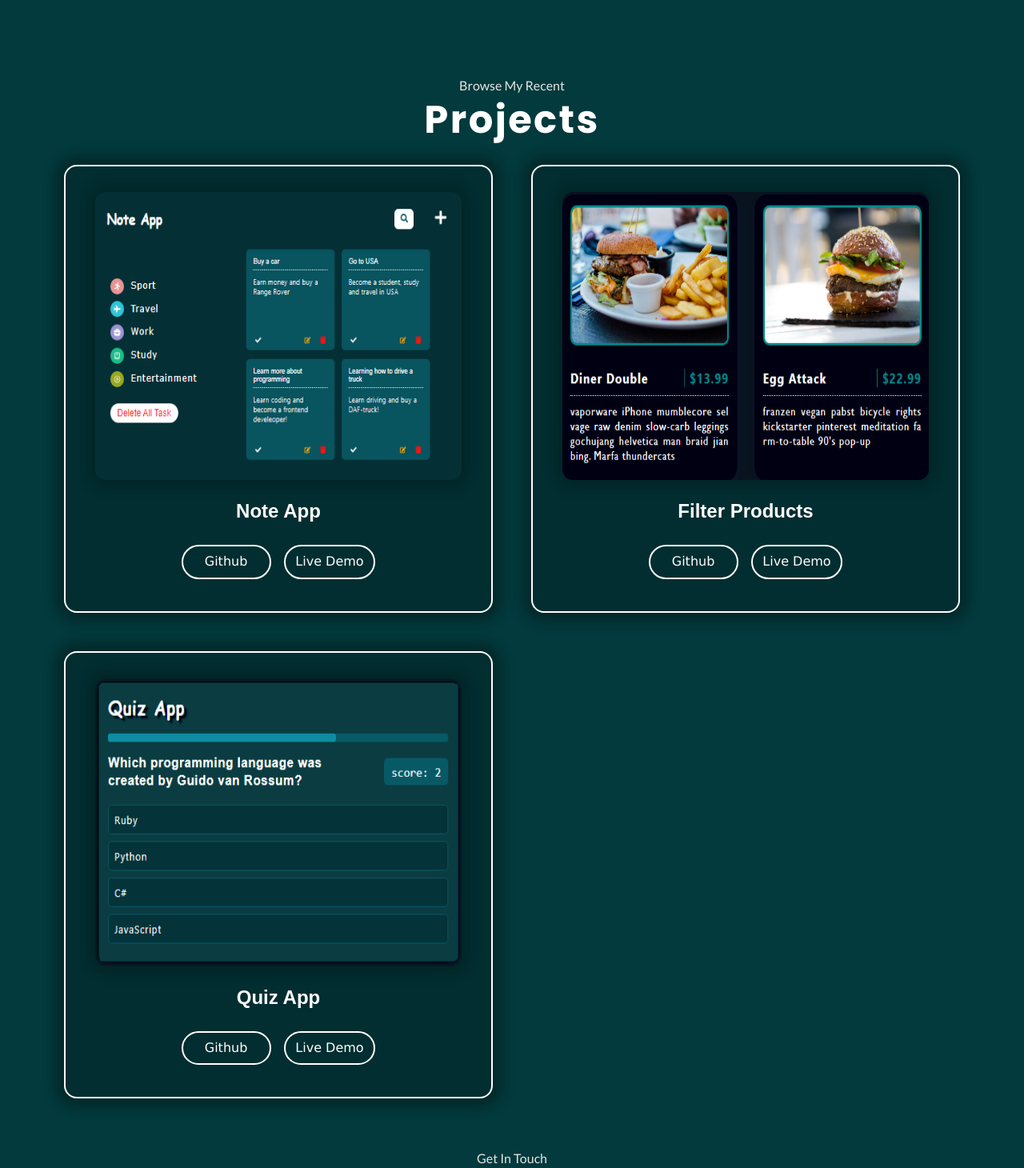
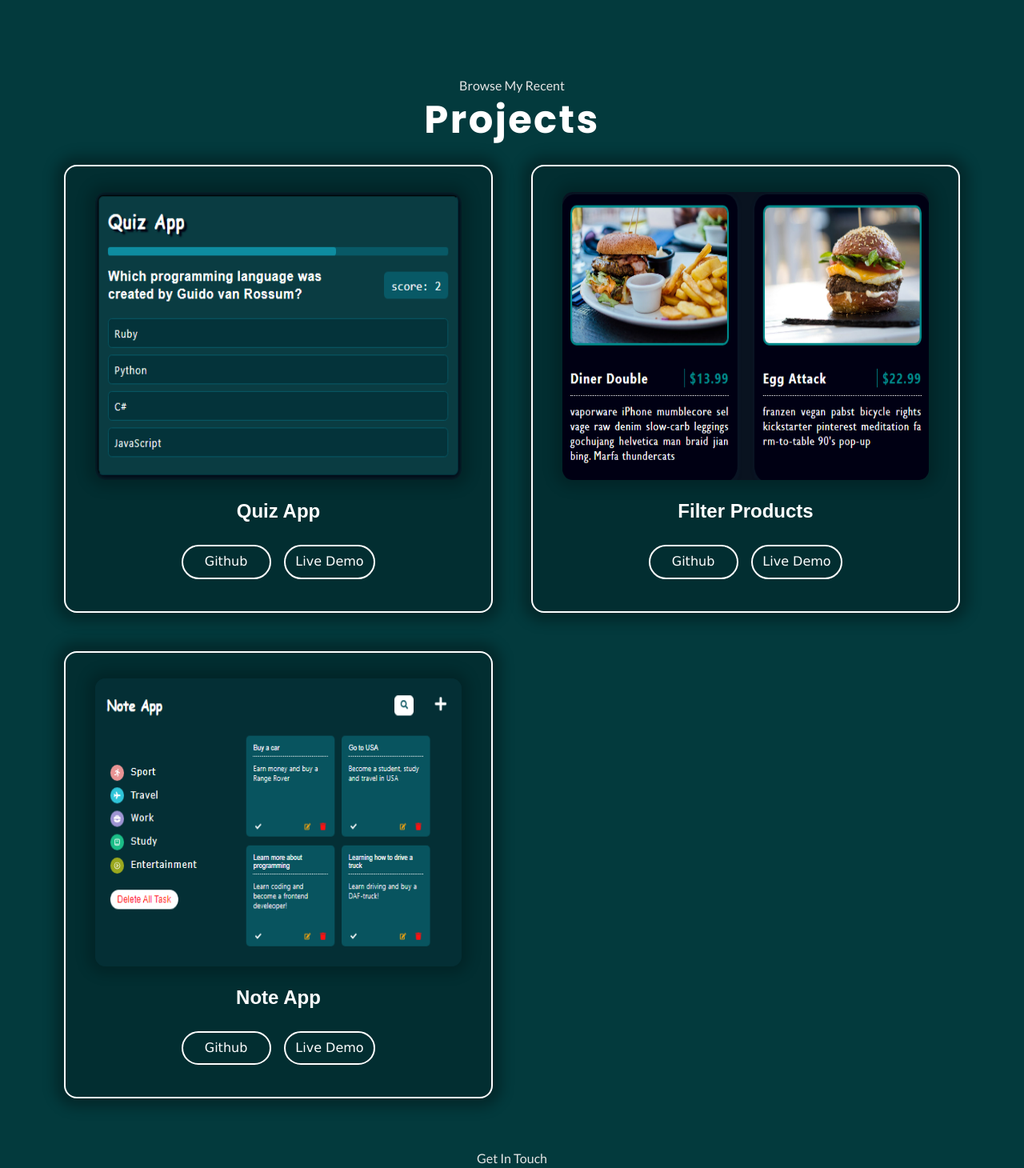
Before and after one commit to mehrvarshodiev/portfolio, a React (Vite) app: page / in a window 1280 px wide. Shown: the part 2850-4310 px from the top of the page at 80% size. Built offline with nearby package versions, Linux system fonts and the light colour scheme.

Commit message:
Something changed

```diff
--- a/src/components/Projects/Projects.jsx
+++ b/src/components/Projects/Projects.jsx
@@ -18,10 +18,10 @@ const Projects = () => {
       <div className='carts'>
         <ScrollAnimation animateIn='animate__zoomInLeft'>
           <figure className='cart'>
-            <img src={noteApp} alt={noteApp} />
+            <img src={quizApp} alt={quizApp} />
             <figcaption>
               <ScrollAnimation animateIn='animate__shakeY'>
-                <h3>Note App</h3>
+                <h3>Quiz App</h3>
               </ScrollAnimation>
               <a
                 className='github-code'
@@ -69,10 +69,10 @@ const Projects = () => {
 
         <ScrollAnimation animateIn='animate__zoomInRight'>
           <figure className='cart'>
-            <img src={quizApp} alt={quizApp} />
+            <img src={noteApp} alt={noteApp} />
             <figcaption>
               <ScrollAnimation animateIn='animate__fadeOutUp'>
-                <h3>Quiz App</h3>
+                <h3>Note App</h3>
               </ScrollAnimation>
               <a
                 className='github-code'
```
